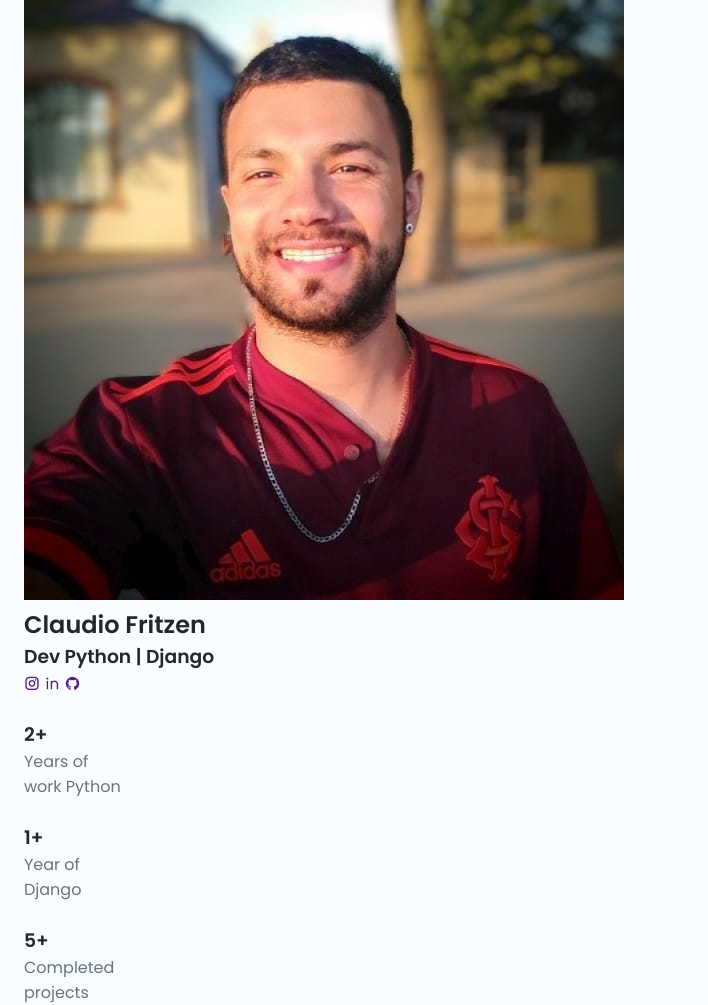
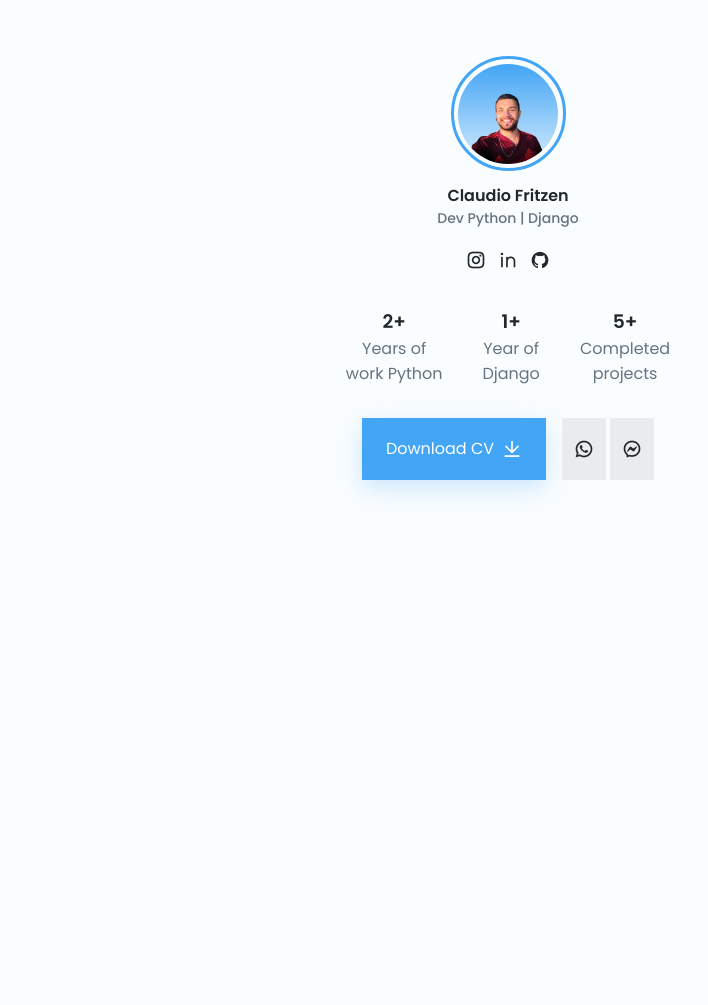
Before and after one commit to ClaudioFritzen/frontend, a plain HTML site: page portifolio/index.html in a window 1280 px wide. Shown: the whole page, without its empty margins (0-708 px from the left). After the commit the page ends 800 px from the top, so only its background shows below. Drawn offline with nearby package versions, Linux system fonts and the light colour scheme.

Commit message:
concluimos o header

```diff
--- a/portifolio/assets/css/styles.css
+++ b/portifolio/assets/css/styles.css
@@ -102,9 +102,153 @@ img {
 }
 
 /*=============== PROFILE ===============*/
+.profile{
+  position: relative;
+  padding-top: 3.5rem;
 
+}
+
+.profile__container{
+  row-gap: 2rem;
+}
+
+.profile__data{
+  display: grid;
+  text-align: center;
+
+}
+
+.profile__perfil{
+  width: 100px;
+  height: 100px;
+  background: linear-gradient(180deg,
+  hsla(var(--hue), var(--sat), var(--lig), 1) 0%,
+  hsla(var(--hue), var(--sat), var(--lig), .2) 100%);
+  border-radius: 50%;
+  overflow: hidden;
+  display: flex;
+  align-items: flex-end;
+  justify-content: center;
+}
+
+.profile__perfil img {
+  width: 75px;
+}
+
+.profile__border{
+  border: 3.5px solid var(--first-color);
+  justify-self: center;
+  width: 115px;
+  height: 115px;
+  border-radius: 50%;
+  display: grid;
+  place-items: center;
+  margin-bottom: .75rem;
+}
+
+.profile__name{
+  font-size: var(--h2-front-size);
+}
+
+.profile__profession{
+  font-size: var(--small-font-size);
+  font-weight: 500;
+  color: var(--text-color);
+  margin-bottom: 1rem;
+}
+
+.profile__social{
+  display: flex;
+  justify-content: center;
+  column-gap: .75rem;
+
+}
+
+.profile__social-link{
+  font-size: 1.25rem;
+  color: var(--title-color);
+  transform: .3s;
+
+}
+
+.profile__social-link:hover{
+  color: var(--first-color);
+}
+
+.profile__info{
+  grid-template-columns: repeat(3, max-content);
+  justify-content: center;
+  column-gap: 2.5rem;
+}
+
+.profile__info-group{
+  text-align: center;
+
+}
+
+.profile__info_number{
+  font-size: var(--normal-font-size);
+  margin-bottom: .25rem;
+}
+
+.profile__info-descriptions{
+  font-size: var(--small-font-size);
+  font-weight: 500;
+
+}
+
+.profile__buttons,
+.profile__buttons-small{
+  display: flex;
+  justify-content: center;
+
+}
+
+.profile__buttons{
+  column-gap: 1rem;
+}
+
+.profile__buttons-small{
+  column-gap: .25rem;
+
+}
 
 /*=============== BUTTONS ===============*/
+
+.button{
+  display: inline-flex;
+  align-items: center;
+  column-gap: .5rem;
+  background-color: var(--first-color);
+  color: #fff;
+  padding: 1.15rem 1.5rem;
+  border-radius: .3s;
+  transition: .3s;
+  box-shadow: 0 8px 24px hsla(var(--hue), var(--sat), var(--lig), .25);
+}
+
+.button i {
+  font-size: 1.25rem
+
+}
+
+.button:hover{
+  background-color: var(--first-color-alt);
+}
+
+.button__small{
+  padding: .75rem;
+  box-shadow: none;
+}
+
+.button__gray{
+  background-color: var(--text-color-lighten);
+  color: var(--title-color);
+}
+
+.button__gray:hover{
+  background-color: var(--text-color-light);
+}
 
 
 /*=============== FILTERS TABS ===============*/
--- a/portifolio/index.html
+++ b/portifolio/index.html
@@ -25,13 +25,13 @@
                     <div class="profile__border">
 
                         <div class="profile__perfil">
-                            <img src="assets/img/profile_photo.jpeg" alt="foto de perfil">
+                            <img src="assets/img/profile_photo-removebg-preview.png" alt="foto de perfil">
 
                         </div>
                     </div>
 
                     <h2 class="profile__name">Claudio Fritzen</h2>
-                    <h3 class="profile__name">Dev Python | Django</h3>
+                    <h3 class="profile__profession">Dev Python | Django</h3>
 
                     <ul class="profile__social">
                         <a href="" target="_blank" class="profile__social-link">
@@ -67,6 +67,21 @@
                         </p>
                     </div>
                 </div>
+
+                <div class="profile__buttons">
+                    <a href="assets/pdf/CV_ClaudioFritzen_Python.pdf" download="" class="button">
+                        Download CV <i class="ri-download-line"></i>
+                    </a>
+
+                    <div class="profile__buttons-small">
+                        <a href="https://api.whatsapp.com/send?phone=351913816383&text=Hello, more information!" target="_blank" class="button button__small button__gray">
+                            <i class="ri-whatsapp-line"></i>
+                        </a>
+                        <a href="" target="_blank" class="button button__small button__gray">
+                            <i class="ri-messenger-line"></i>
+                        </a>
+                    </div>
+                </div>
             </div>
         </header>
 
```
Also changed, not shown: portifolio/assets/img/profile_photo-removebg-preview.png (added), 1 other file.
